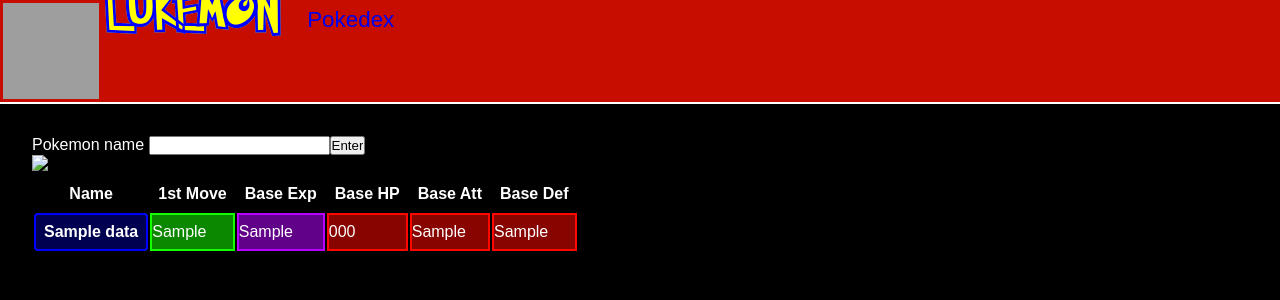
After one commit to lukestogsdill/lukemon, a Flask app: template app/templates/pokeform.html in a window 1280 px wide. The commit adds this page. Shown: the top 300 px of the page. Run offline with Flask 2, Linux system fonts and the light colour scheme; the template is opened without the code that fills it: values that come from a table or form of the project are taken from there, most other values are stand-ins (such as "Sample title", 1, 10 or a date in 2020); grey boxes are pictures that could not be loaded.

Commit message:
seperated files, and added wtforms

```diff
--- a/app.py
+++ b/app.py
@@ -1,35 +1 @@
-from flask import Flask, render_template, request
-import requests
-
-app = Flask(__name__)
-
-
-@app.route('/', methods=['GET'])
-def home():
-    return render_template('base.html')
-
-
-@app.route('/pokeform', methods=['GET', 'POST'])
-def pokeform():
-    if request.method == 'POST':
-        poke_name = request.form.get('poke_name').lower()
-        url = f'https://pokeapi.co/api/v2/pokemon/{poke_name}'
-        response = requests.get(url)
-        if response.ok:
-            poke_data = response.json()
-            new_poke_data = []
-            caught_pokemon = {
-                'name': poke_data['name'],
-                'first_move': poke_data['moves'][0]['move']['name'],
-                'base_experience': poke_data['base_experience'],
-                'sprite_url': poke_data['sprites']['front_shiny'],
-                'base_attack': poke_data['stats'][1]['base_stat'],
-                'base_hp': poke_data['stats'][0]['base_stat'],
-                'base_defense': poke_data['stats'][2]['base_stat']
-            }
-            new_poke_data.append(caught_pokemon)
-            return render_template('pokeform.html', new_poke_data=new_poke_data)
-        else:
-            error = "pokemon doesn't exist"
-            return render_template('pokeform.html', error=error)
-    return render_template('pokeform.html')
+from app import app
--- /dev/null
+++ b/app/forms.py
@@ -0,0 +1,7 @@
+from flask_wtf import FlaskForm
+from wtforms import StringField, SubmitField
+
+# FORMS SECTION
+class PokeForm(FlaskForm):
+    poke_name = StringField('Pokemon name')
+    submit_btn = SubmitField('Enter')
--- a/static/css/base.css
+++ b/app/static/css/base.css
@@ -1,3 +1,4 @@
+
 
 *{
     padding: 0;
@@ -7,10 +8,13 @@
     list-style: none;
 }
 
+
 /* *{border:solid green 2px; margin: 5px;}
 *:nth-child(1){border:solid 2px blue;}
 *:nth-child(2){border:solid 2px red;}
-*:nth-child(3){border:solid 2px orange;} */
+*:nth-child(3){border:solid 2px orange;}  */
+
+
 
 body{
     background-color: black;
@@ -25,7 +29,26 @@
     display: flex;
     align-items: center;
 }
-
+.home_title{
+    position:absolute;
+    top: -1.6em;
+    left:2px;
+}
+.btn_title{
+    position:relative;
+}
+.solid{
+    font-family: 'pokefont_solid';
+    color:yellow;
+    font-size: 2.5em;
+}
+.hollow{
+    z-index: 1;
+    font-family: 'pokefont_hollow';
+    color:blue;
+    font-size:2.5em;
+    font-weight: 900;
+}
 .pokeball{
     width: 4em;
     height: 4em;
@@ -44,12 +67,17 @@
 }
 ul{
     display:inline-flex;
+    padding-left:10em
 }
 
 ul a{
-    padding: 1em;
+    padding: 2em;
     font-size: 1.4em;
     text-align: center;
+}
+
+.lukemon_tree{
+    margin:2em;
 }
 
 @keyframes shake{
@@ -59,6 +87,16 @@
     80% {transform: rotateZ(-0.15turn);}
 }
 
+@font-face {
+    font-family: 'pokefont_solid';
+    src: url('../font/PokemonSolidNormal.woff2') format('woff2');
+}
+@font-face {
+    font-family: 'pokefont_hollow';
+    src: url('../font/PokemonHollowNormal.woff2') format('woff2');
+}
+
+
 /* POKEFORM CSS */
 
 table{
@@ -67,25 +105,26 @@
     border-radius: 4px;
 }
 
-table *:nth-child(1){
+.table_name{
     border: #0000ff solid 2px;
     background-color: #0000ff50;
 }
-table *:nth-child(2){
+.move{
     border: #15ff00 solid 2px;
     background-color: #15ff0088;
 }
-table *:nth-child(3){
+.exp{
     border: #b700ff solid 2px;
     background-color: #b700ff88;
 }
-table *:nth-child(4),table *:nth-child(5),table *:nth-child(6){
+.base{
     border: #ff0800 solid 2px;
     background-color: #ff080088;
 }
 
 
 form{
+    display: flex;
     color: white;
 }
 
--- a/templates/base.html
+++ b/app/templates/base.html
@@ -5,24 +5,24 @@
     <meta http-equiv="X-UA-Compatible" content="IE=edge">
     <meta name="viewport" content="width=device-width, initial-scale=1.0">
     <link rel="stylesheet" href="{{url_for('static', filename='css/base.css')}}">
-    <title>Lukiemon - {% block title %}{% endblock %}</title>
+    <title>Lukiemon {% block title %}{% endblock %}</title>
 </head>
 <body>
     <nav>
         <div class='nav_list'>
             <div class="home_btn">
-                <div class="pokeball"></div>
-                <h1>LUKEMON</h1>
+                <a class="pokeball" href="{{url_for('home')}}"></a>
+                <div class="btn_title">
+                    <h1 class="home_title solid">LUKEMON</h1>
+                    <h1 class="home_title hollow">LUKEMON</h1>
+                </div>
             </div>
             <ul>
-                <li><a href="/">home</a></li>
-                <li><a href="">base</a></li>
-                <li><a href="#">base</a></li>
-                <li><a href="#">base</a></li>
+                <li><a href="{{url_for('pokeform')}}">Pokedex</li>
             </ul>
         </div>
     </nav>
-    <div class="lukiemon_tree">
+    <div class="lukemon_tree">
         {% block content %}
 
         {% endblock %}
--- /dev/null
+++ b/app/templates/pokeform.html
@@ -0,0 +1,44 @@
+{% extends 'base.html' %}
+
+{% block title %}
+pokeform
+{% endblock %}
+
+{% block content %}
+<form action="{{url_for('pokeform')}}" method="POST">
+    {{form.hidden_tag()}}
+    <div class="form_group">
+        {{form.poke_name.label}}
+        {{form.poke_name}}
+    </div>
+    {{form.submit_btn}}
+    <div>{{error}}</div>
+</form>
+{% if new_poke_data %}
+<table>
+    <thead>
+        <tr>
+            <th scope="col">Name</th>
+            <th scope="col">1st Move</th>
+            <th scope="col">Base Exp</th>
+            <th scope="col">Base HP</th>
+            <th scope="col">Base Att</th>
+            <th scope="col">Base Def</th>
+        </tr>
+    </thead>
+    <tbody>
+        {% for data in new_poke_data %}
+        <img src={{data.sprite_url}}>
+        <tr>
+            <th scope="row" class="table_name">{{data.name}}</th>
+            <td class="move">{{data.first_move}}</td>
+            <td class="exp">{{data.base_experience}}</td>
+            <td class="base">{{data.base_hp}}</td>
+            <td class="base">{{data.base_attack}}</td>
+            <td class="base">{{data.base_defense}}</td>
+        </tr>
+        {% endfor %}
+    </tbody>
+</table>
+{% endif %}
+{% endblock %}
--- /dev/null
+++ b/config.py
@@ -0,0 +1,5 @@
+import os
+
+# CONFIG SECTION
+class Config():
+    SECRET_KEY = os.environ.get('SECRET_KEY')
```
Also changed, not shown: app/__init__.py (added, +7 -0 lines), app/routes.py (added, +36 -0 lines), templates/pokeform.html (deleted, +0 -39 lines), app/static/font/PokemonHollowNormal.woff2 (added), app/static/font/PokemonSolidNormal.woff2 (added), app/templates/home.html (renamed from templates/home.html), font/PokemonSolidNormal-xyWR.ttf (deleted), 2 other files.
